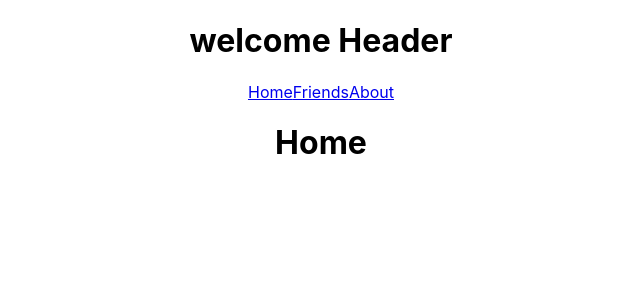
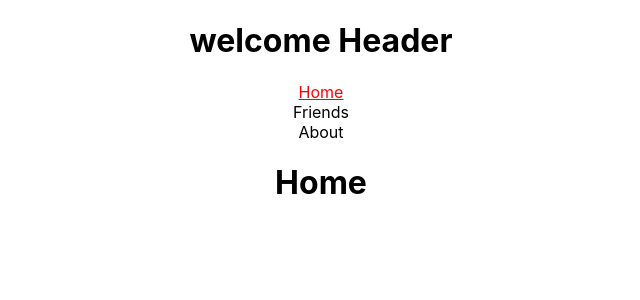
Before and after one commit to laksor/react-router, a React (Create React App) app: page / in a window 1280 px wide. Shown: the top 300 px of the page, without its empty margins (319-959 px from the left). Built offline with nearby package versions, Linux system fonts and the light colour scheme.

Commit message:
active route

```diff
--- /dev/null
+++ b/src/Components/CustomLink/CustomLink.js
@@ -0,0 +1,21 @@
+import React from 'react';
+import { Link, useMatch, useResolvedPath } from 'react-router-dom';
+
+function CustomLink({ children, to, ...props }) {
+    let resolved = useResolvedPath(to);
+    let match = useMatch({ path: resolved.pathname, end: true });
+
+    return (
+      <div>
+        <Link
+          style={{color: match ? 'red' : 'black' ,textDecoration: match ? "underline" : "none" }}
+          to={to}
+          {...props}
+        >
+          {children}
+        </Link>
+      </div>
+    );
+  }
+
+export default CustomLink;
--- a/src/Components/Header/Header.js
+++ b/src/Components/Header/Header.js
@@ -1,4 +1,5 @@
 import React from "react";
+import CustomLink from "../CustomLink/CustomLink";
 import "./Header.css";
 
 const Header = () => {
@@ -6,9 +7,9 @@ const Header = () => {
     <div>
       <h1>welcome Header</h1>
       <nav>
-        <a href="/">Home</a>
-        <a href="/friends">Friends</a>
-        <a href="/about">About</a>
+        <CustomLink to="/">Home</CustomLink>
+        <CustomLink to="/friends">Friends</CustomLink>
+        <CustomLink to="/about">About</CustomLink>
       </nav>
     </div>
   );
```
